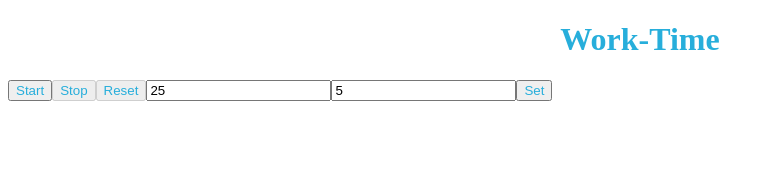
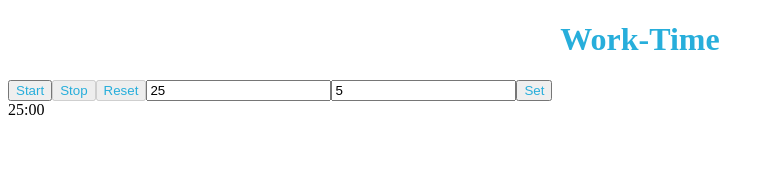
Before and after one commit to AnikitaSinghal/React---Pomodoro---ruq8u0x6feqc, a React app: page / in a window 1280 px wide. Shown: the top 191 px of the page, without its empty margins (0-774 px from the left). Built offline with nearby package versions, Linux system fonts and the light colour scheme.

Commit message:
Update App.js

```diff
--- a/src/components/App.js
+++ b/src/components/App.js
@@ -1,4 +1,4 @@
-import React, { useState, useRef } from "react";
+import React, { useState, useRef, useEffect } from "react";
 import '../styles/App.css';
 
 const App = () => {
@@ -9,6 +9,10 @@ const App = () => {
   const [isWorkTime, setIsWorkTime] = useState(true);
 
   const intervalRef = useRef();
+
+  useEffect(() => {
+    setTime(isWorkTime ? workDuration * 60 : breakDuration * 60);
+  }, [workDuration, breakDuration, isWorkTime]);
 
   const startTimer = () => {
     setIsRunning(true);
@@ -31,8 +35,8 @@ const App = () => {
 
   const resetTimer = () => {
     stopTimer();
+    setIsWorkTime(true);
     setTime(workDuration * 60);
-    setIsWorkTime(true);
   };
 
   const handleTimerEnd = () => {
@@ -47,9 +51,6 @@ const App = () => {
 
     setWorkDuration(newWorkDuration);
     setBreakDuration(newBreakDuration);
-
-    setTime(newWorkDuration * 60);
-    setIsWorkTime(true);
   };
 
   const isInputValid = (value) => {
@@ -93,6 +94,9 @@ const App = () => {
         <button data-testid='set-btn' onClick={setDurations} disabled={setButtonDisabled}>
           Set
         </button>
+        <div data-testid="timer">{`${Math.floor(time / 60)
+          .toString()
+          .padStart(2, '0')}:${(time % 60).toString().padStart(2, '0')}`}</div>
       </div>
     </>
   );
```
